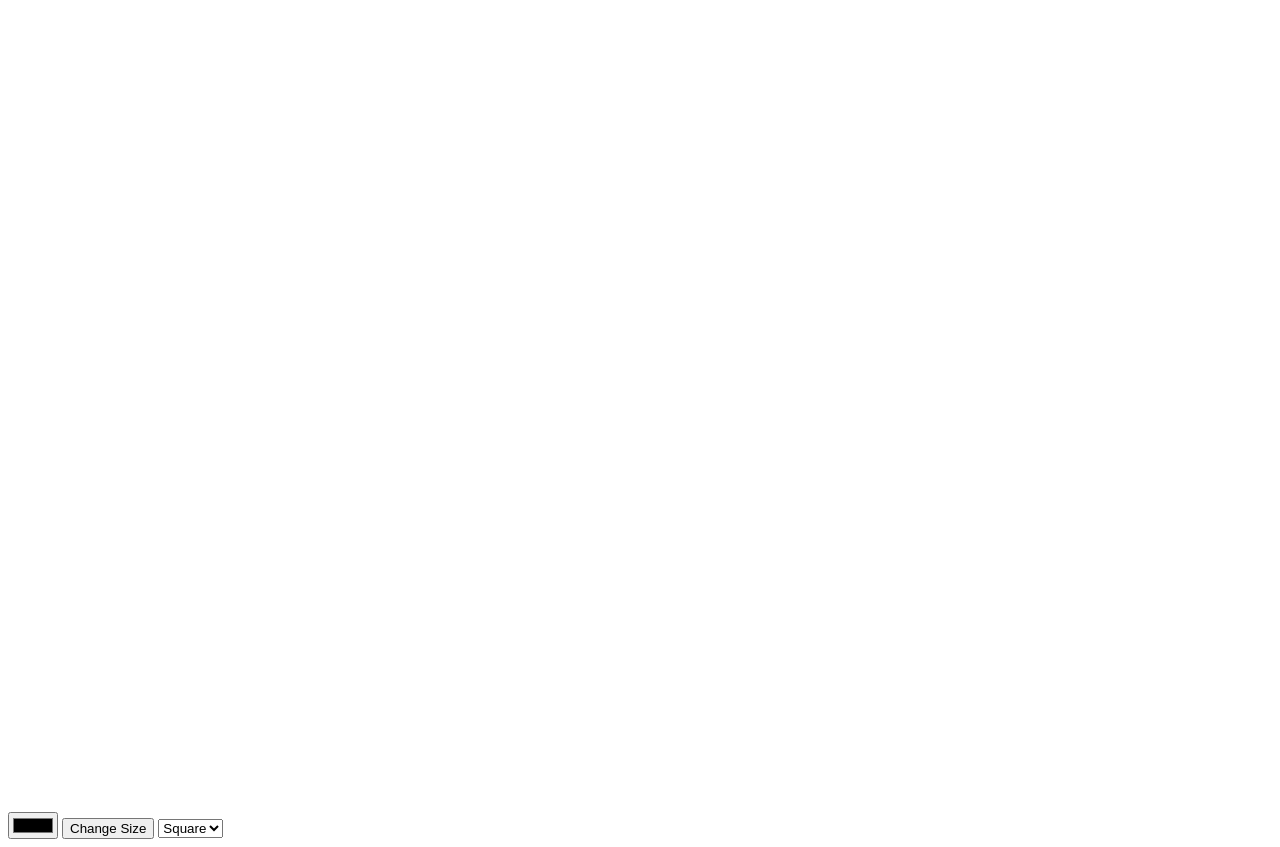
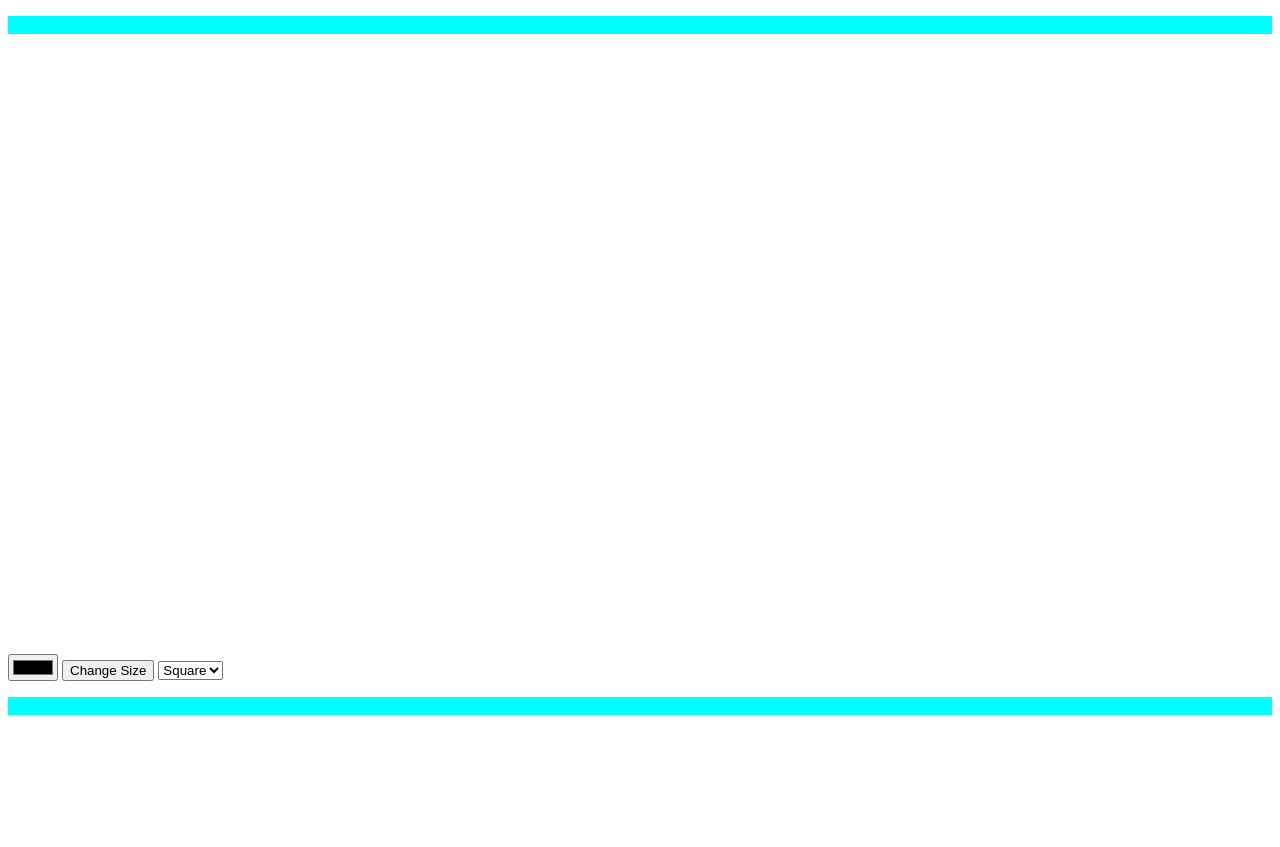
Before and after one commit to FrogFrog001/DrawingToolJavascript, a plain HTML site: page index.html in a window 1280 px wide. After the commit the page ends 800 px from the top, so only its background shows below. Drawn offline with Linux system fonts and the light colour scheme.

Commit message:
Update index.html

```diff
--- a/index.html
+++ b/index.html
@@ -5,7 +5,10 @@
         <title>DrawTool</title>
     </head>
      <body style="background-color:white;">
-        <canvas id="canvas" width="800" height="800"></canvas>
+         <div style="background-color:aqua"></div>
+         <div style="background-color:aqua;color:aqua">
+         <p>hi</p></div>
+        <canvas id="canvas" width="1000" height="600"></canvas>
         <br />
         <input type="color" id="color" onchange="changeColor()"/>
         <input type="button" value="Change Size" onclick="changeSize()"/>
@@ -64,5 +67,7 @@
                 tool = document.getElementById("tool").value;
             }
         </script>
+         <div style="background-color:aqua;color:aqua">
+         <p>hi</p></div>
     </body>
 </html>
```
